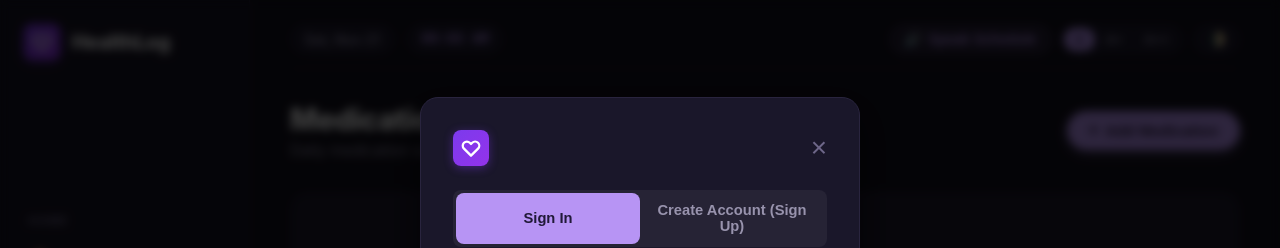
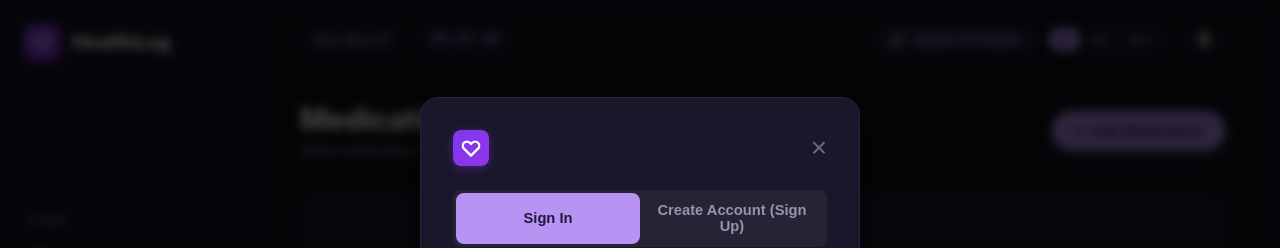
Before and after one commit to ssoham-v/elderly-medication-tracker, a plain HTML site: page index.html in a window 1280 px wide. Shown: the top 248 px of the page. Drawn offline with Linux system fonts and the light colour scheme.

Commit message:
Add files via upload

```diff
--- a/style.css
+++ b/style.css
@@ -39,28 +39,42 @@
   padding: 0;
 }
 
+html {
+  scrollbar-gutter: stable;
+  overflow-y: scroll; /* Ensures scrollbar track is always present to completely prevent layout shift */
+}
+
 body {
   font-family: -apple-system, BlinkMacSystemFont, "Segoe UI", Roboto, "Helvetica Neue", Arial, sans-serif;
   font-size: var(--font-base);
   background-color: var(--bg-app);
   color: var(--text-white);
   min-height: 100vh;
-  display: flex;
+  margin: 0;
+  padding: 0;
   overflow-x: hidden;
 }
 
 /* Main Two-Column Layout (Sidebar + Viewport) */
 .app-layout {
   display: flex;
-  width: 100vw;
+  width: 100%;
   min-height: 100vh;
+  position: relative;
 }
 
 /* ========================================================
    LEFT SIDEBAR (MATCHING HEALTHLOG)
+   Pinned & Fixed position to eliminate any layout shifting
    ======================================================== */
 .sidebar {
-  width: 250px;
+  width: 260px;
+  min-width: 260px;
+  max-width: 260px;
+  height: 100vh;
+  position: sticky;
+  top: 0;
+  left: 0;
   background-color: var(--bg-sidebar);
   border-right: 1px solid var(--border-subtle);
   display: flex;
@@ -68,6 +82,9 @@ body {
   justify-content: space-between;
   padding: 1.5rem 1rem 1rem 1rem;
   flex-shrink: 0;
+  z-index: 100;
+  overflow-y: auto;
+  box-sizing: border-box;
 }
 
 .sidebar-brand {
@@ -126,7 +143,7 @@ body {
   font-weight: 600;
   cursor: pointer;
   text-align: left;
-  transition: all 0.2s ease;
+  transition: background-color 0.15s ease, color 0.15s ease;
 }
 
 .nav-item:hover {
@@ -243,9 +260,9 @@ body {
    ======================================================== */
 .main-viewport {
   flex: 1;
+  min-width: 0;
   padding: 1.5rem 2.5rem 3rem 2.5rem;
-  overflow-y: auto;
-  max-width: 1400px;
+  box-sizing: border-box;
 }
 
 .top-nav-bar {
@@ -403,9 +420,17 @@ body {
   gap: 1.5rem;
 }
 
-@media (max-width: 768px) {
+@media (max-width: 640px) {
   .app-layout { flex-direction: column; }
-  .sidebar { width: 100%; border-right: none; border-bottom: 1px solid var(--border-subtle); }
+  .sidebar {
+    width: 100%;
+    min-width: 100%;
+    max-width: 100%;
+    height: auto;
+    position: relative;
+    border-right: none;
+    border-bottom: 1px solid var(--border-subtle);
+  }
   .main-viewport { padding: 1.25rem; }
   .med-cards-grid { grid-template-columns: 1fr; }
 }
```
